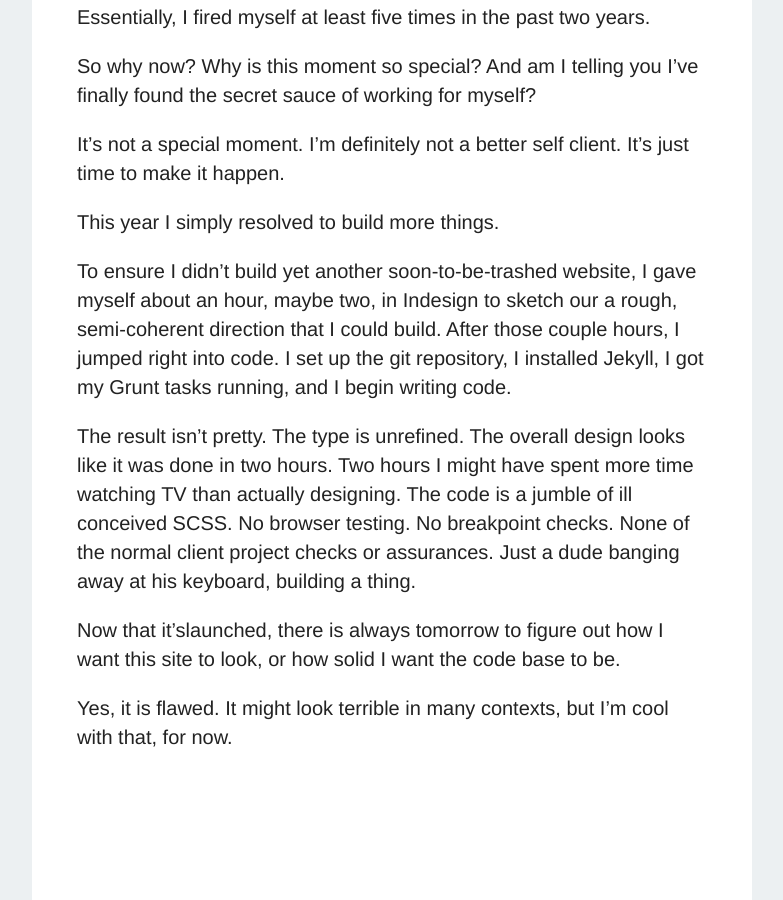
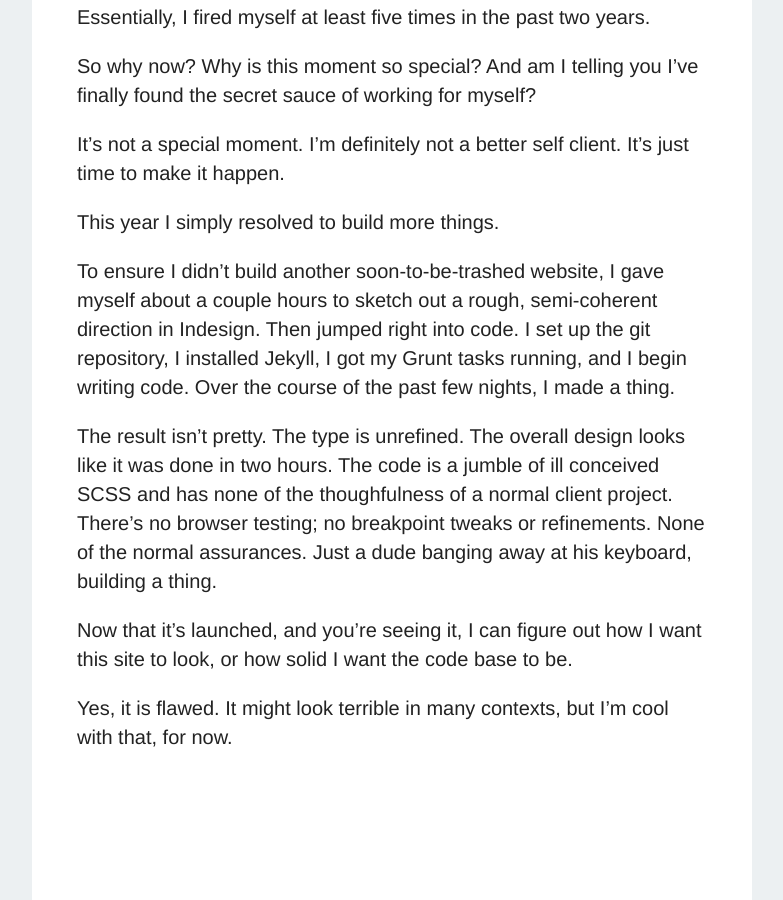
Before and after one commit to gcstaublin/gcstaublin.github.io, a Jekyll site: the page built from _posts/2015-02-22-welcome-to-the-terrordome.md, in a window 1280 px wide and 900 px high, scrolled down 959 px. Shown: the whole window, without its empty margins (248-1031 px from the left). Built offline with Jekyll 4.4.1, drawn with Linux system fonts in a browser that asks for light colours; nearby versions of some CDN libraries; comment, search, counter and statistics services are not loaded.

Commit message:
Tweaking welcome post.

```diff
--- a/_posts/2015-02-22-welcome-to-the-terrordome.md
+++ b/_posts/2015-02-22-welcome-to-the-terrordome.md
@@ -23,10 +23,10 @@ It's not a special moment. I'm definitely not a better self client. It's just ti
 
 This year I simply resolved to build more things.
 
-To ensure I didn't build yet another soon-to-be-trashed website, I gave myself about an hour, maybe two, in Indesign to sketch our a rough, semi-coherent direction that I could build. After those couple hours, I jumped right into code. I set up the git repository, I installed Jekyll, I got my Grunt tasks running, and I begin writing code.
+To ensure I didn't build another soon-to-be-trashed website, I gave myself about a couple hours to sketch out a rough, semi-coherent direction in Indesign. Then jumped right into code. I set up the git repository, I installed Jekyll, I got my Grunt tasks running, and I begin writing code. Over the course of the past few nights, I made a thing.
 
-The result isn't pretty. The type is unrefined. The overall design looks like it was done in two hours. Two hours I might have spent more time watching TV than actually designing. The code is a jumble of ill conceived SCSS. No browser testing. No breakpoint checks. None of the normal client project checks or assurances. Just a dude banging away at his keyboard, building a thing.
+The result isn't pretty. The type is unrefined. The overall design looks like it was done in two hours. The code is a jumble of ill conceived SCSS and has none of the thoughfulness of a normal client project. There's no browser testing; no breakpoint tweaks or refinements. None of the normal assurances. Just a dude banging away at his keyboard, building a thing.
 
-Now that it'slaunched, there is always tomorrow to figure out how I want this site to look, or how solid I want the code base to be.
+Now that it's launched, and you're seeing it, I can figure out how I want this site to look, or how solid I want the code base to be.
 
 Yes, it is flawed. It might look terrible in many contexts, but I'm cool with that, for now.
```
